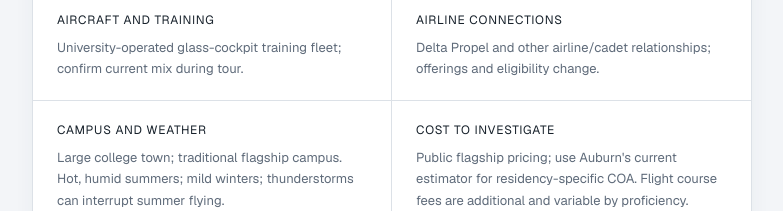
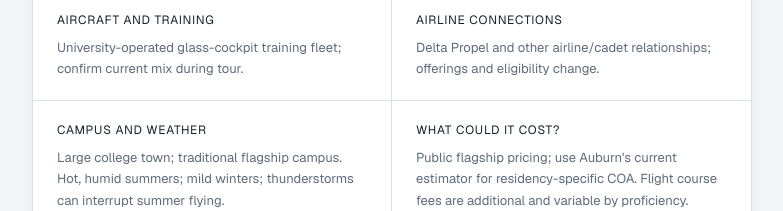
Before and after one commit to villarrealed/runway-routes-college-guide, a Next.js app: page / in a window 1280 px wide. Shown: the part 2700-2911 px from the top of the page, without its empty margins (248-1031 px from the left). Built offline with nearby package versions, Linux system fonts and the light colour scheme.

Commit message:
Clarify school cost heading

```diff
--- a/app/page.tsx
+++ b/app/page.tsx
@@ -244,7 +244,7 @@ export default function Home() {
         <header className="post-header"><div className="avatar">{s.short.slice(0,3)}</div><div><p className="post-number">School {String(index+1).padStart(2,"0")} of {schools.length}</p><h3>{s.name}</h3><p className="post-meta">📍 {s.location} · {s.division} · {s.conference}</p></div></header>
         <p className="takeaway">{s.notes}</p>
         <div className="tag-row"><span>✈ Professional flight</span><span>🏃 Men's cross country</span><span>🎓 {s.ratp.startsWith("Yes") ? "R-ATP eligible" : "Confirm R-ATP"}</span></div>
-        <div className="info-grid"><section><h4>Flight program</h4><p>{s.aviation}</p></section><section><h4>R-ATP path</h4><p>{s.ratp}</p></section><section><h4>School size</h4><p>{s.size}</p></section><section><h4>Where flight training happens</h4><p>{s.flightLocation}</p></section><section><h4>Aircraft and training</h4><p>{s.fleet}</p></section><section><h4>Airline connections</h4><p>{s.partners}</p></section><section><h4>Campus and weather</h4><p>{s.setting}. {s.climate}</p></section><section><h4>Cost to investigate</h4><p>{s.cost} {s.flightCost}</p></section></div>
+        <div className="info-grid"><section><h4>Flight program</h4><p>{s.aviation}</p></section><section><h4>R-ATP path</h4><p>{s.ratp}</p></section><section><h4>School size</h4><p>{s.size}</p></section><section><h4>Where flight training happens</h4><p>{s.flightLocation}</p></section><section><h4>Aircraft and training</h4><p>{s.fleet}</p></section><section><h4>Airline connections</h4><p>{s.partners}</p></section><section><h4>Campus and weather</h4><p>{s.setting}. {s.climate}</p></section><section><h4>What could it cost?</h4><p>{s.cost} {s.flightCost}</p></section></div>
         <section className="running-box"><div><h4>Men's cross country</h4><p>{s.xc}</p></div><div className="times"><span><small>Scholarship-level estimate</small><b>{s.times.scholarship}</b></span><span><small>Recruit estimate</small><b>{s.times.recruit}</b></span><span><small>Walk-on conversation</small><b>{s.times.walkon}</b></span></div><p className="time-help">Times are shown as 1600m / 3200m. “Scholarship-level” means fast enough to potentially discuss athletic aid; it does not guarantee money.</p></section>
         <div className="pros-cons"><section><h4>👍 Reasons to consider it</h4><ul>{s.pros.map(x=><li key={x}>{x}</li>)}</ul></section><section><h4>⚠ Things to think about</h4><ul>{s.cons.map(x=><li key={x}>{x}</li>)}</ul></section></div>
         <footer className="post-footer"><span>Official links</span>{s.sources.map(x=><a key={x.url} href={x.url} target="_blank" rel="noreferrer">{x.label} ↗</a>)}</footer>
```
